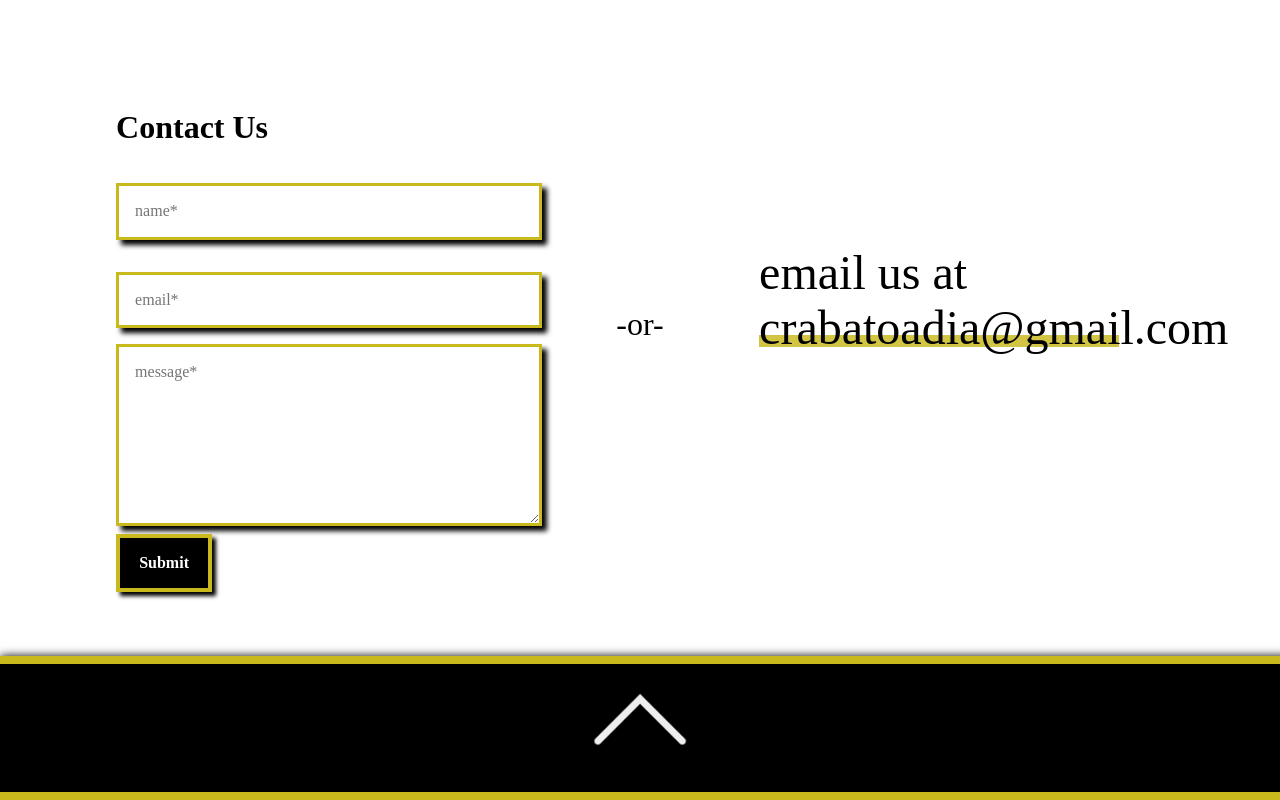
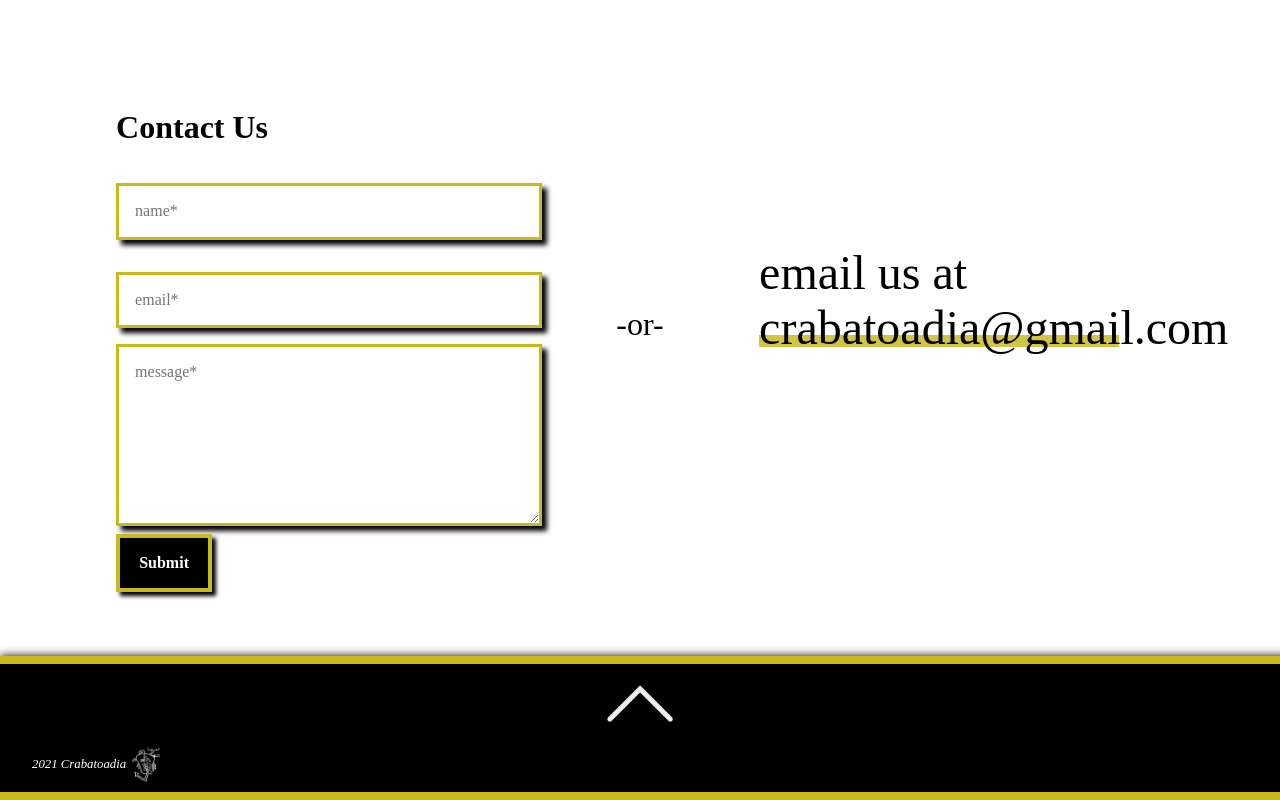
Before and after one commit to thommccarthy/crabatoadia-redux, a Gatsby site: page /store in a window 1280 px wide. Shown: the part 1972-2772 px from the top of the page. Built offline with nearby package versions, Linux system fonts and the light colour scheme; Gatsby itself is replaced by a stand-in of ours; a web font is replaced by a local one.

Commit message:
add copyright stamp

```diff
--- a/src/components/footer/BackToTop.js
+++ b/src/components/footer/BackToTop.js
@@ -17,6 +17,15 @@ const BackToTop = () => {
             src="../../images/white-arrow-png-41963.png"
           />
         </div>
+        <div className={backToTopStyles.copyrightWrapper}>
+          <p className={backToTopStyles.copyright}>2021 Crabatoadia</p>
+          <div className={backToTopStyles.stampWrapper}>
+            <StaticImage
+              className={backToTopStyles.stamp}
+              src="../../images/crabatoad_stamp_inverted.png"
+            />
+          </div>
+        </div>
       </a>
     </div>
   )
--- a/src/components/footer/BackToTop.module.css
+++ b/src/components/footer/BackToTop.module.css
@@ -1,5 +1,8 @@
 .backToTopButton {
-  display: flex;
+  display: grid;
+  grid-template-columns: 1fr;
+  grid-template-rows: 1fr 1fr;
+  flex-direction: row;
   cursor: pointer;
   position: relative;
   height: 8em;
@@ -14,20 +17,38 @@
 }
 
 .arrowWrapper {
+  grid-area: 1/1/3/2;
   display: block;
   margin-left: auto;
   margin-right: auto;
 }
 
+.copyrightWrapper {
+  grid-area: 1/1/3/2;
+  display: flex;
+  /* margin-left: auto;
+  margin-right: auto; */
+  margin-left: 2em;
+  margin-bottom: 0;
+  margin-top: 5em;
+}
+
+.stampWrapper {
+  width: 2.5em;
+  margin-bottom: 2em;
+}
+
 .copyright {
   font-family: "Roboto Slab";
-  text-align: center;
+  /* text-align: center; */
   font-style: italic;
+  font-size: 0.8em;
+  color: white;
 }
 
 .arrow {
   transform: rotate(-90deg);
-  width: 7em;
+  width: 5em;
   margin-left: auto;
   margin-right: auto;
 }
```
Also changed, not shown: src/images/crabatoad_stamp_inverted.png (added).
